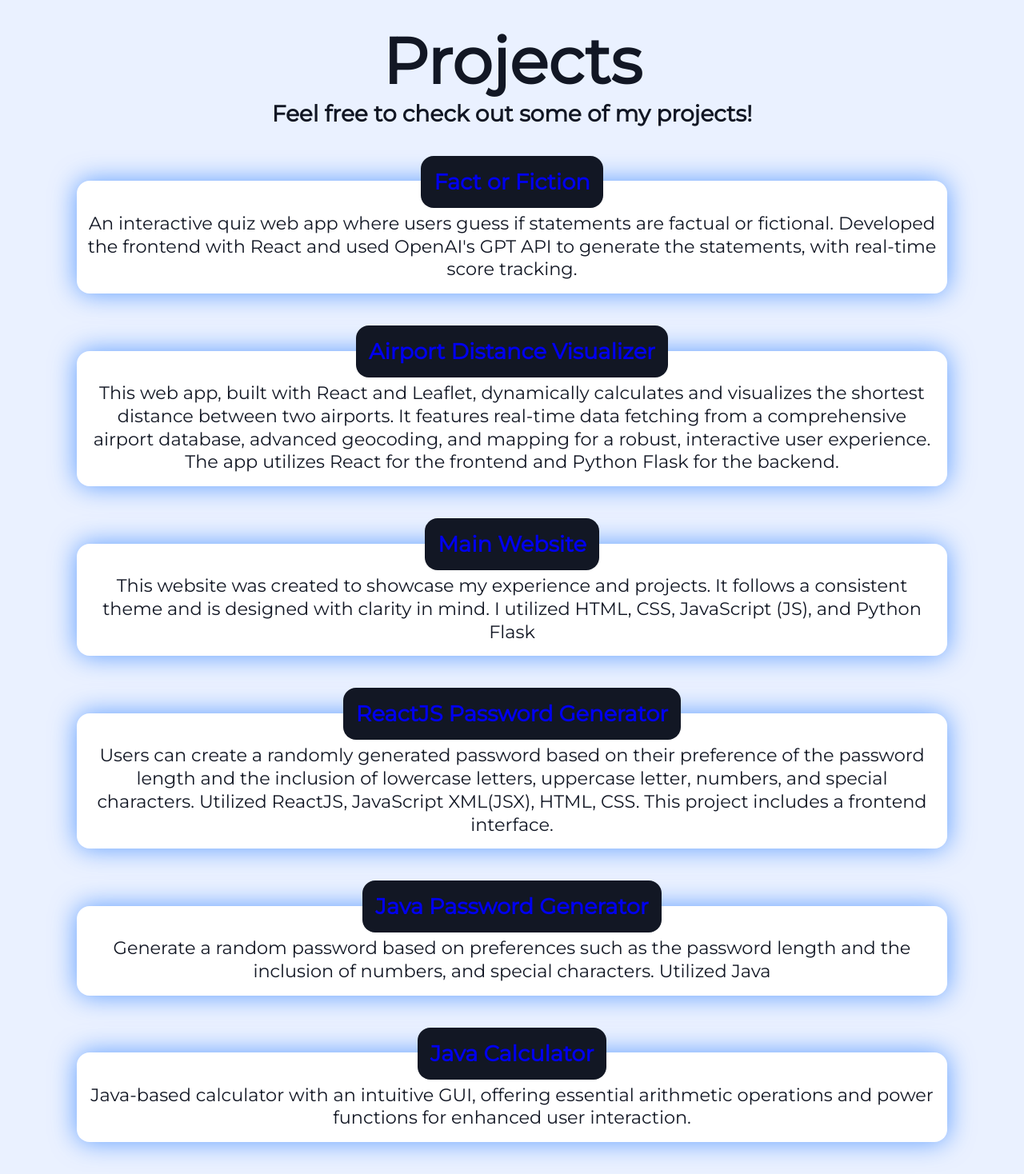
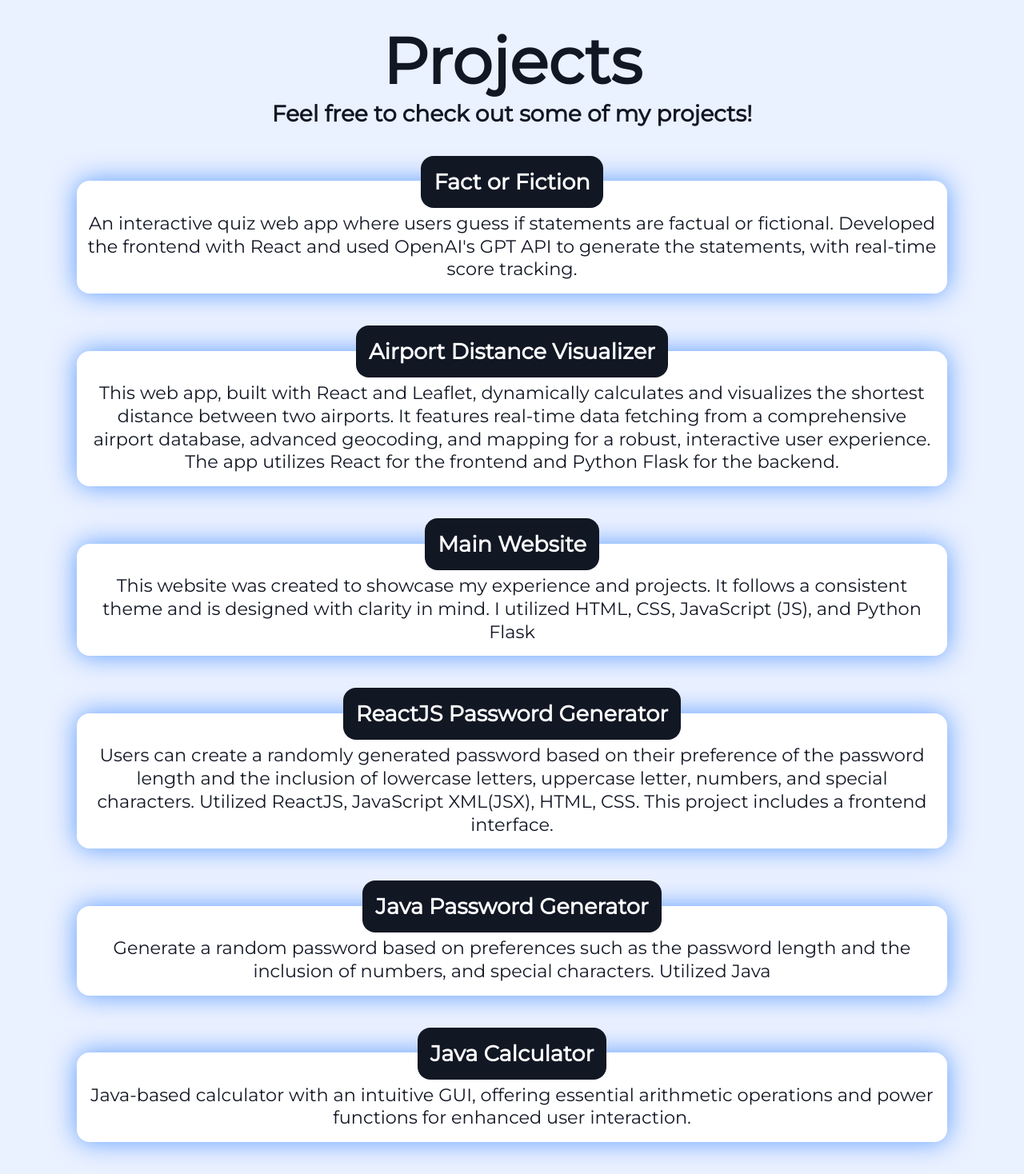
Before and after one commit to asankar04/Main_Website, a Flask app: page /projects in a window 1280 px wide. Shown: the part 103-1571 px from the top of the page at 80% size. Run offline with Flask 3, Linux system fonts and the light colour scheme.

Commit message:
Fixed font color

```diff
--- a/static/styles.css
+++ b/static/styles.css
@@ -212,7 +212,7 @@ body {
 }
 
 .projects_intro #projects_description {
-font-size: 1.75rem;
+    font-size: 1.75rem;
 }
 
 .projects_gridbox {
@@ -233,6 +233,7 @@ font-size: 1.75rem;
 }
 
 .project_title a {
+    color: var(--mainlight);
     background-color: var(--maindark);
     padding: 1rem;
     margin-top: 1rem;
```
